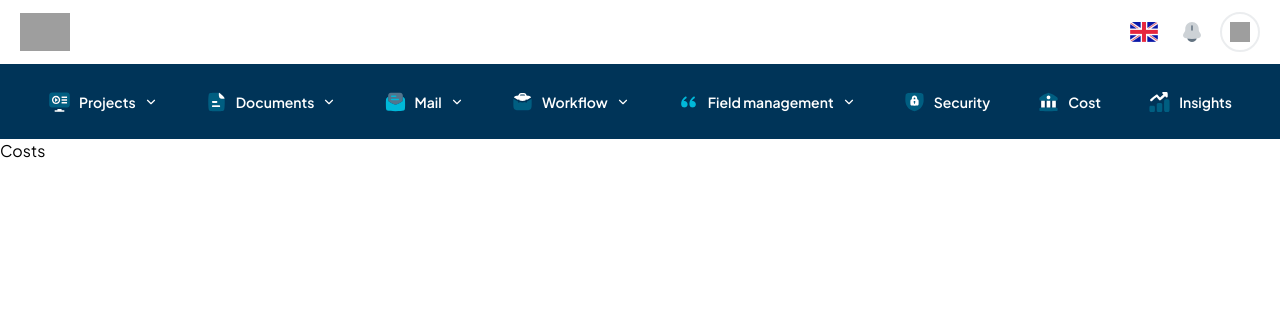
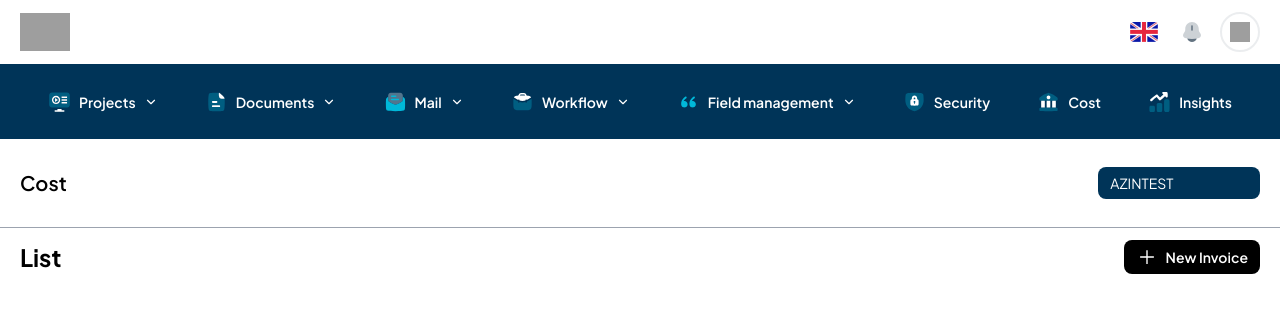
Before and after one commit to BCPAZ/crm-app, a React (Vite) app: page /cost in a window 1280 px wide. Shown: the top 312 px of the page. Built offline with nearby package versions, Linux system fonts and the light colour scheme; grey boxes are pictures that could not be loaded.

Commit message:
feat : Header element completed in invoice page

```diff
--- a/src/views/App/Cost.jsx
+++ b/src/views/App/Cost.jsx
@@ -1,6 +1,28 @@
+import Selectbox from "@/components/common/Selectbox";
+import { IoAddSharp } from "react-icons/io5";
+
 const Cost = () => {
   return (
-    <div>Costs</div>
+    <section>
+      <div className="border-b border-gray-400 py-7">
+        <div className="siteContainer">
+          <div className="flex items-center justify-between">
+            <h1 className="text-xl font-semibold w-full">
+              Cost
+            </h1>
+            <div className="w-[15%]">
+              <Selectbox />
+            </div>
+          </div>
+        </div>
+      </div>
+      <div className="siteContainer">
+        <div className="flex items-center justify-between mt-3">
+          <h4 className="text-2xl font-bold">List</h4>
+          <button className="flex items-center gap-2 bg-black text-white py-1.5 px-3 rounded-lg text-sm font-semibold" type="button"><IoAddSharp size={22}/>New Invoice</button>
+        </div>
+      </div>
+    </section>
   )
 }
 
```
